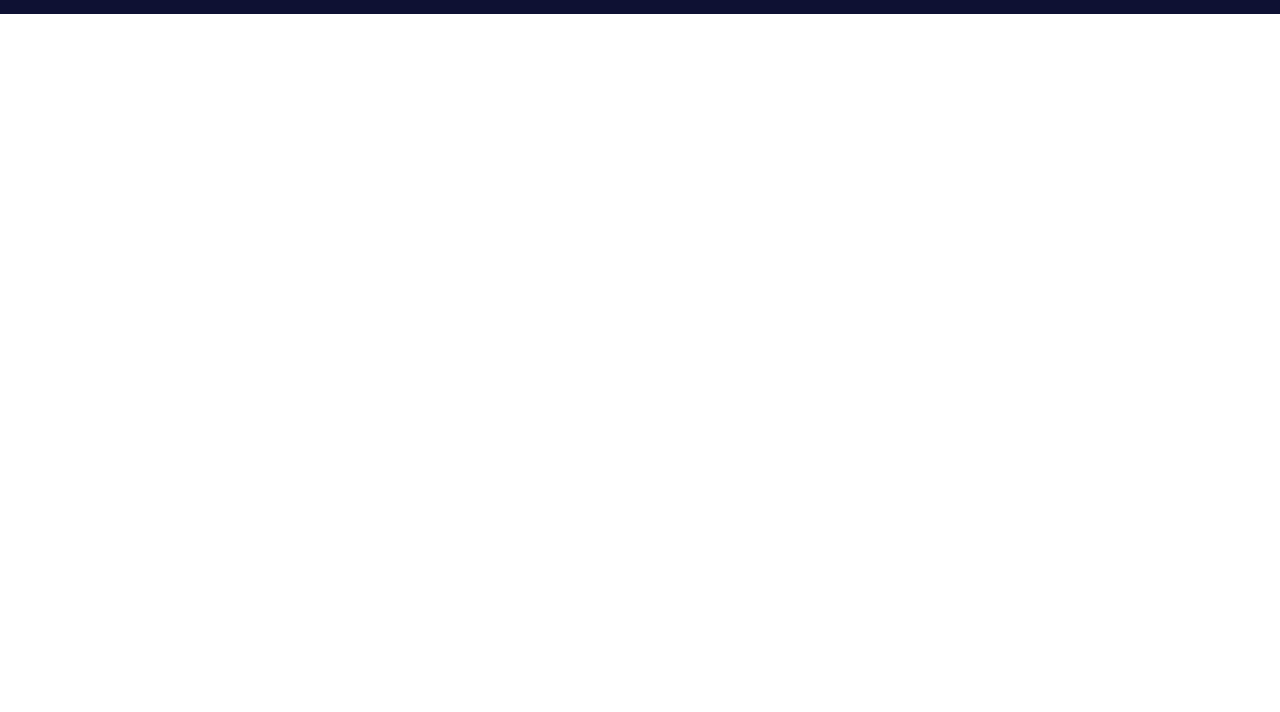
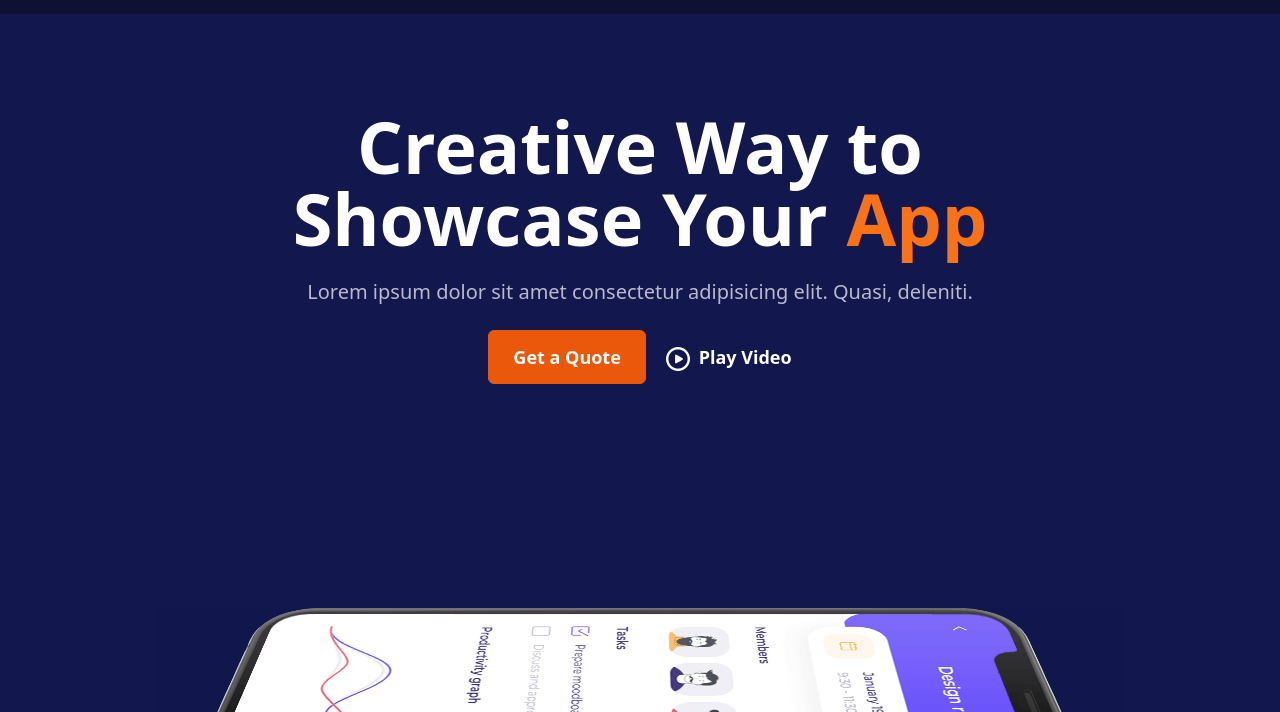
Before and after one commit to shakilahsan51/conceptual-tailwind, a plain HTML site: page index.html in a window 1280 px wide. Shown: the part 88-800 px from the top of the page. Drawn offline with nearby package versions, Linux system fonts and the light colour scheme.

Commit message:
add header

```diff
--- a/index.html
+++ b/index.html
@@ -31,7 +31,8 @@
                     <button class="text-lg font-semibold">Login</button>
                     <button
                         class="text-lg font-semibold bg-orange-600 px-6 py-3 rounded-md border border-orange-600 hover:bg-transparent duration-200">Get
-                        Started</button>
+                        Started
+                    </button>
                 </div>
 
                 <div class="lg:hidden">
@@ -42,6 +43,30 @@
         </div>
     </nav>
 
+    <header class="bg-[#12174E] pt-24 flex flex-col justify-center items-center">
+        <div class="text-white text-center space-y-6">
+            <h1 class="text-4xl lg:text-7xl font-bold">Creative Way to <br> Showcase Your <span
+                    class="text-orange-500">App</span>
+            </h1>
+            <p class="opacity-70 text-xl">Lorem ipsum dolor sit amet consectetur adipisicing elit. Quasi, deleniti.</p>
+
+            <div class="space-x-4">
+                <button
+                    class="text-lg font-semibold bg-orange-600 px-6 py-3 rounded-md border border-orange-600 hover:bg-transparent duration-200">Get
+                    a Quote
+                </button>
+
+                <button class="text-lg font-semibold">
+                    <img class="inline-block pr-1" src="assets/play-button.png" alt="">
+                    Play Video
+                </button>
+            </div>
+        </div>
+        <div class="translate-y-20 lg:translate-y-56">
+            <img src="assets/hero-thumb-4.png" alt="">
+        </div>
+    </header>
+
 </body>
 
 </html>
```
